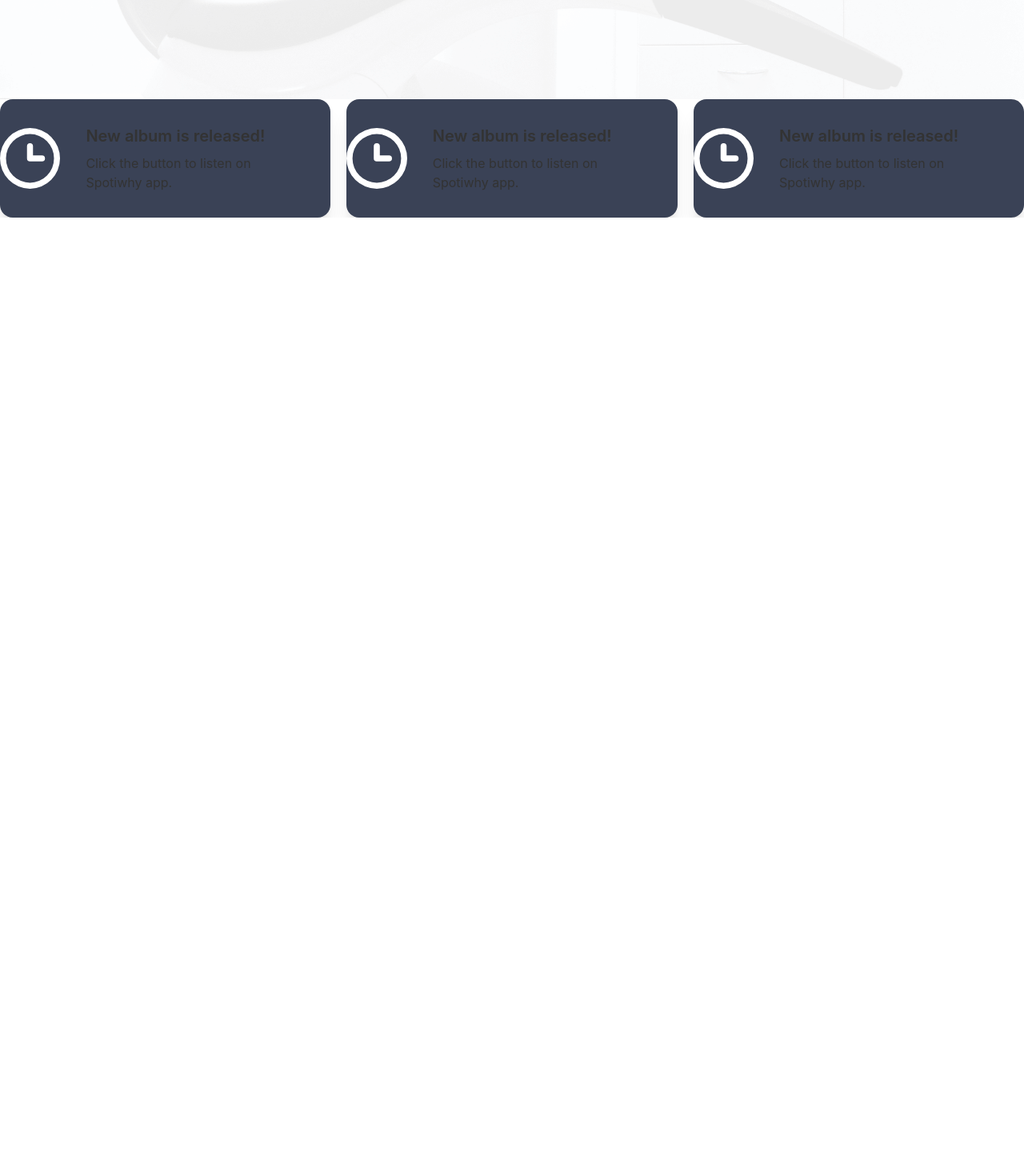
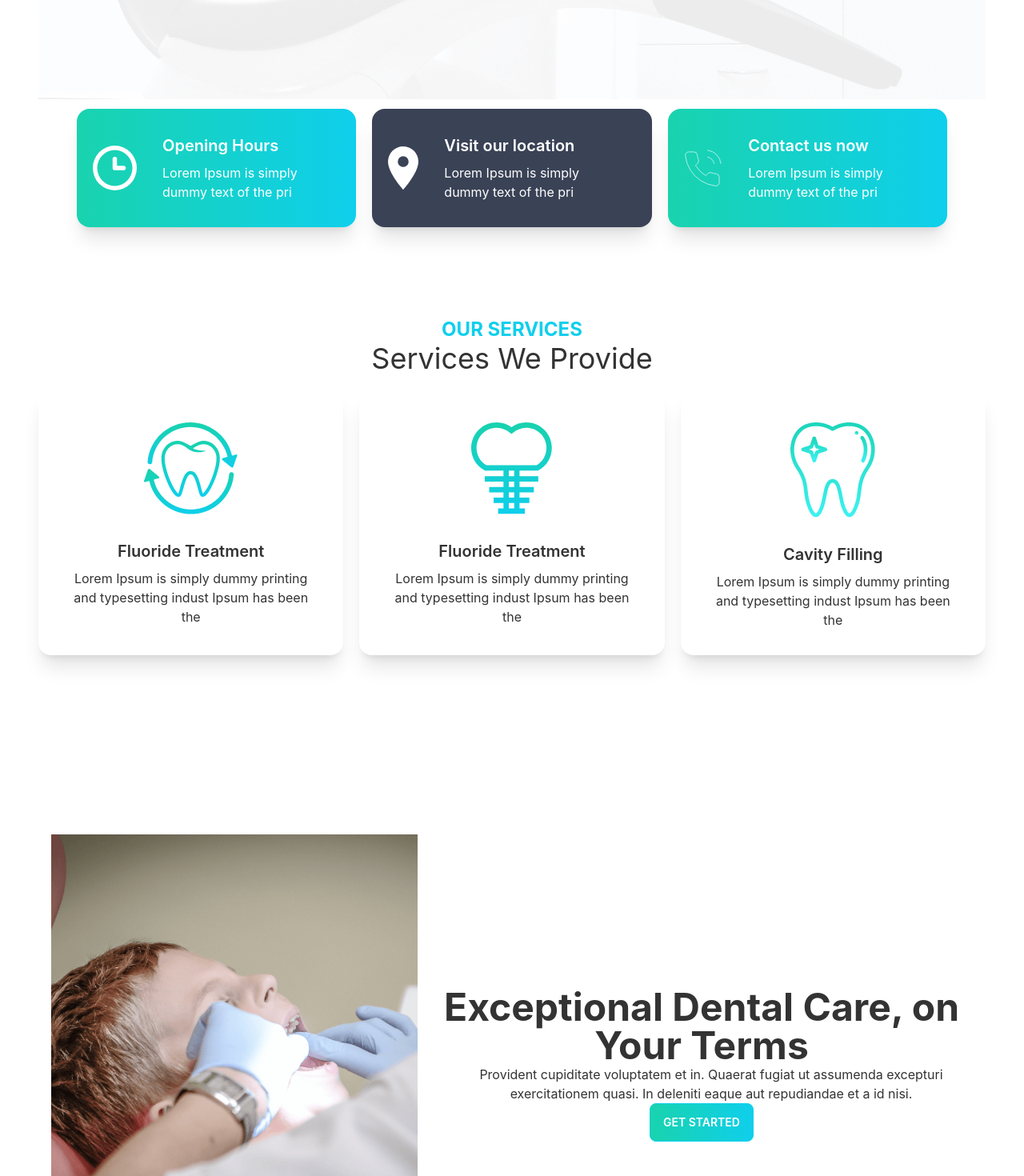
Before and after one commit to Shuvoghosh7/doctors-protal-client, a React (Create React App) app: page / in a window 1280 px wide. Shown: the part 740-2210 px from the top of the page at 80% size. Before the commit the page ends 1012 px from the top, so only its background shows below. Built offline with nearby package versions, Linux system fonts and the light colour scheme.

Commit message:
create make Appointment page

```diff
--- /dev/null
+++ b/src/MakeAppointment/MakeAppointment.js
@@ -0,0 +1,21 @@
+import React from 'react';
+import doctor  from '../assets/images/doctor.png'
+import PrimaryButton from '../PrimaryButton/PrimaryButton';
+const MakeAppointment = () => {
+    return (
+        <section className='flex justify-center items-center bg-[url("/src/assets/images/appointment.png")] my-12'>
+            <div className='flex-1 mt-[-100px]'>
+                <img src={doctor} alt="" />
+            </div>
+            <div className='flex-1 text-white'>
+                <h1 className='text-2xl text-primary'>Appointment</h1>
+                <h1 className='text-4xl'>Make an appointment Today</h1>
+                <p>It is a long established fact that a reader will be distracted by the readable content of a page when looking at its layout. The point of using Lorem Ipsumis that it has a more-or-less normal distribution of letters,as opposed to using 'Content here, content here', making it look like readable English. Many desktop publishing packages and web page</p>
+                <PrimaryButton/>
+
+            </div>
+        </section>
+    );
+};
+
+export default MakeAppointment;
--- a/src/Pages/Home/Banner.js
+++ b/src/Pages/Home/Banner.js
@@ -1,5 +1,6 @@
 import React from 'react';
 import chair from '../../assets/images/chair.png'
+import PrimaryButton from '../../PrimaryButton/PrimaryButton';
 const Banner = () => {
     return (
         <div class="hero min-h-screen bg-[url('/src/assets/images/bg.png')]">
@@ -8,7 +9,7 @@ const Banner = () => {
                 <div>
                     <h1 class="text-6xl font-bold">Your New Smile Starts Here</h1>
                     <p class="py-6">Lorem Ipsum is simply dummy text of the printing and typesetting industry. Lorem Ipsum has been the industry's standard dummy text ever since the.</p>
-                    <button class="btn btn-primary uppercase text-white bg-gradient-to-r from-secondary to-primary">Get Started</button>
+                    <PrimaryButton/>
                 </div>
             </div>
         </div>
--- /dev/null
+++ b/src/Pages/Home/DentalWellcome/DentalWellcome.js
@@ -0,0 +1,22 @@
+import React from 'react';
+import treatment from '../../../assets/images/treatment.png'
+import PrimaryButton from '../../../PrimaryButton/PrimaryButton';
+
+const DentalWellcome = () => {
+    return (
+        <div className='container'>
+            <div class="hero min-h-screen text-center">
+                <div class="hero-content flex-col lg:flex-row">
+                    <img className='w-[458px] h-[576px ' src={treatment} />
+                    <div>
+                        <h1 class="text-5xl font-bold">Exceptional Dental Care, on Your Terms</h1>
+                        <p class="ps-6">Provident cupiditate voluptatem et in. Quaerat fugiat ut assumenda excepturi exercitationem quasi. In deleniti eaque aut repudiandae et a id nisi.</p>
+                       <PrimaryButton/>
+                    </div>
+                </div>
+            </div>
+        </div>
+    );
+};
+
+export default DentalWellcome;
--- a/src/Pages/Home/Home.js
+++ b/src/Pages/Home/Home.js
@@ -1,13 +1,19 @@
 import React from 'react';
+import MakeAppointment from '../../MakeAppointment/MakeAppointment';
+import OurServices from '../OurService/OurServices';
 import Banner from './Banner';
+import DentalWellcome from './DentalWellcome/DentalWellcome';
 import Info from './Info/Info';
 
 
 const Home = () => {
     return (
-        <div>
+        <div className='mx-12'>
             <Banner/>
             <Info/>
+            <OurServices/>
+            <DentalWellcome/>
+            <MakeAppointment/>
         </div>
     );
 };
--- a/src/Pages/Home/Info/Info.js
+++ b/src/Pages/Home/Info/Info.js
@@ -1,12 +1,14 @@
 import React from 'react';
 import InfoCard from './InfoCard/InfoCard';
 import clock from '../../../assets/icons/clock.svg'
+import marker from '../../../assets/icons/marker.svg'
+import phone from '../../../assets/icons/phone.svg'
 const Info = () => {
     return (
-       <div className='grid grid-cols-1 lg:grid-cols-3 gap-5'>
-            <InfoCard img={clock}></InfoCard>
-            <InfoCard img={clock}></InfoCard>
-            <InfoCard img={clock}></InfoCard>
+       <div className='grid grid-cols-1 lg:grid-cols-3 gap-5 px-12 mt-3'>
+            <InfoCard cardTitle="Opening Hours" img={clock} bgClass="bg-gradient-to-r from-secondary to-primary"></InfoCard>
+            <InfoCard cardTitle="Visit our location" img={marker} bgClass="bg-accent"></InfoCard>
+            <InfoCard cardTitle="Contact us now" img={phone} bgClass="bg-gradient-to-r from-secondary to-primary"></InfoCard>
        </div>
     );
 };
--- a/src/Pages/Home/Info/InfoCard/InfoCard.js
+++ b/src/Pages/Home/Info/InfoCard/InfoCard.js
@@ -1,14 +1,14 @@
 import React from 'react';
 
-const InfoCard = ({img}) => {
+const InfoCard = ({img,cardTitle,bgClass}) => {
     return (
-        <div class="card lg:card-side shadow-xl bg-accent">
-            <figure>
+        <div className={`card lg:card-side shadow-xl ${bgClass}`}>
+            <figure className='pl-5'>
                 <img src={img} alt="album"/>
             </figure>
-            <div class="card-body">
-                <h2 class="card-title">New album is released!</h2>
-                <p>Click the button to listen on Spotiwhy app.</p>
+            <div class="card-body text-white">
+                <h2 class="card-title">{cardTitle}</h2>
+                <p>Lorem Ipsum is simply dummy text of the pri</p>
             </div>
         </div>
     );
--- /dev/null
+++ b/src/Pages/OurService/OurServices.js
@@ -0,0 +1,49 @@
+import React from 'react';
+import flouride from '../../assets/images/fluoride.png'
+import cavity from '../../assets/images/cavity.png'
+import whitening from '../../assets/images/whitening.png'
+import Service from './Service';
+const OurServices = () => {
+    const services=[
+        {
+            _id:1,
+            name:"Fluoride Treatment",
+            description:"Lorem Ipsum is simply dummy printing and typesetting indust Ipsum has been the",
+            img:flouride
+
+        },
+        {
+            _id:1,
+            name:"Fluoride Treatment",
+            description:"Lorem Ipsum is simply dummy printing and typesetting indust Ipsum has been the",
+            img:cavity
+
+        },
+        {
+            _id:2,
+            name:"Cavity Filling",
+            description:"Lorem Ipsum is simply dummy printing and typesetting indust Ipsum has been the",
+            img:whitening
+
+        }
+    ]
+    return (
+        <div className='my-28'>
+            <div className='text-center'>
+                <h1 className=' text-primary text-2xl font-bold uppercase'>OUR SERVICES</h1>
+                <p className='text-4xl' >Services We Provide</p>
+            </div>
+            <div className='grid grid-cols-1 lg:grid-cols-3 gap-5 mt-5'>
+                {
+                    services.map(service =><Service
+                      key={service._id}
+                      service={service}
+                    />)
+                }
+
+            </div>
+        </div>
+    );
+};
+
+export default OurServices;
--- /dev/null
+++ b/src/Pages/OurService/Service.js
@@ -0,0 +1,18 @@
+import React from 'react';
+
+const Service = ({service}) => {
+    const{name,description,img}=service
+    return (
+        <div class="card lg:max-w-lg bg-base-100 shadow-xl">
+            <figure class="px-10 pt-10">
+                <img src={img} />
+            </figure>
+            <div class="card-body items-center text-center">
+                <h2 class="card-title">{name}</h2>
+                <p>{description}</p>
+            </div>
+        </div>
+    );
+};
+
+export default Service;
--- /dev/null
+++ b/src/PrimaryButton/PrimaryButton.js
@@ -0,0 +1,11 @@
+import React from 'react';
+
+const PrimaryButton = () => {
+    return (
+        <div>
+            <button class="btn btn-primary uppercase text-white bg-gradient-to-r from-secondary to-primary">Get Started</button>
+        </div>
+    );
+};
+
+export default PrimaryButton;
--- a/tailwind.config.js
+++ b/tailwind.config.js
@@ -4,6 +4,7 @@ module.exports = {
     extend: {
       backgroundImage: {
         'hero-pattern': "url('/src/assets/images/bg.png')",
+        'appointment':"url('/src/assets/images/appointment.png')"
       }
     },
   },
```
